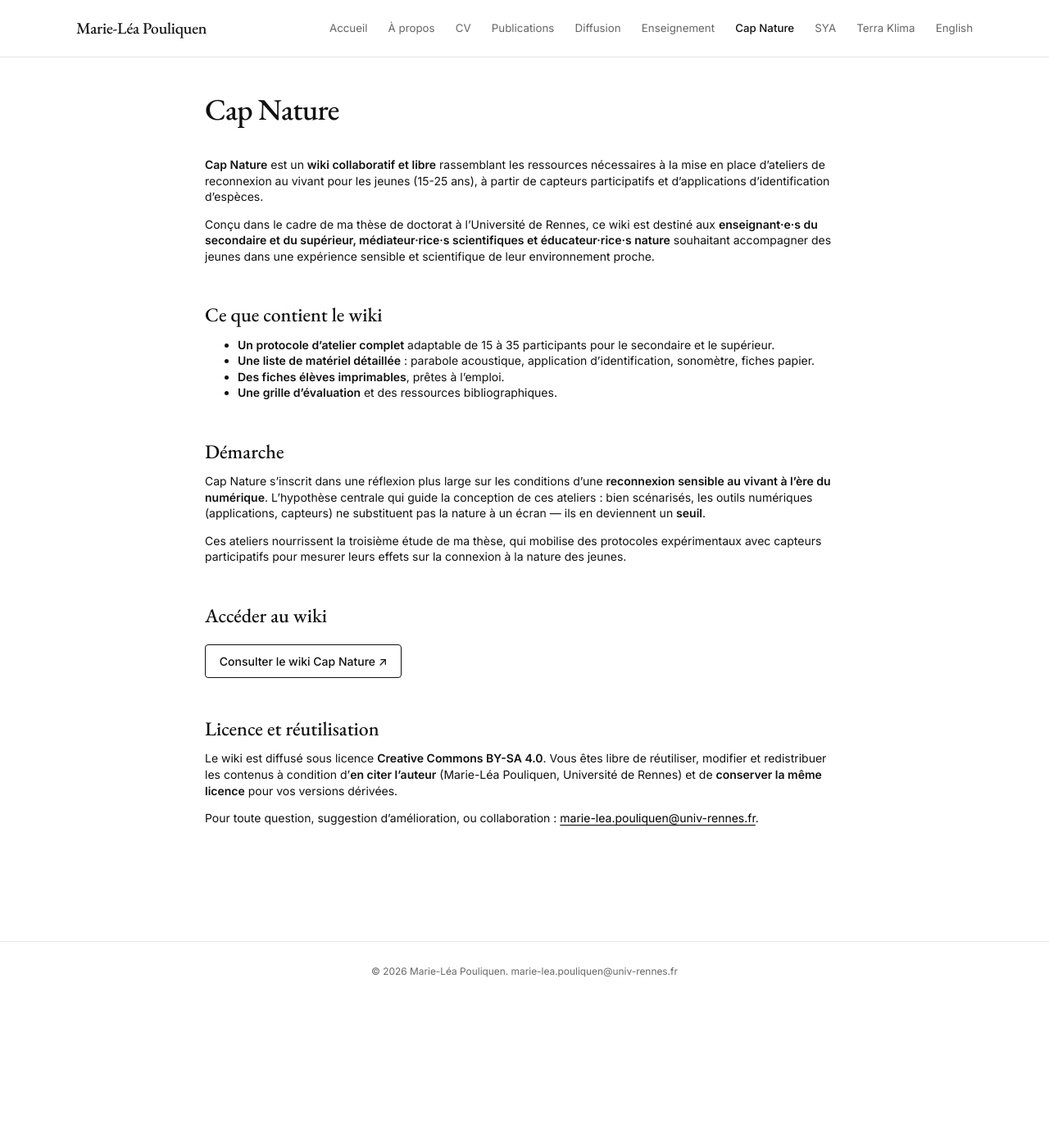
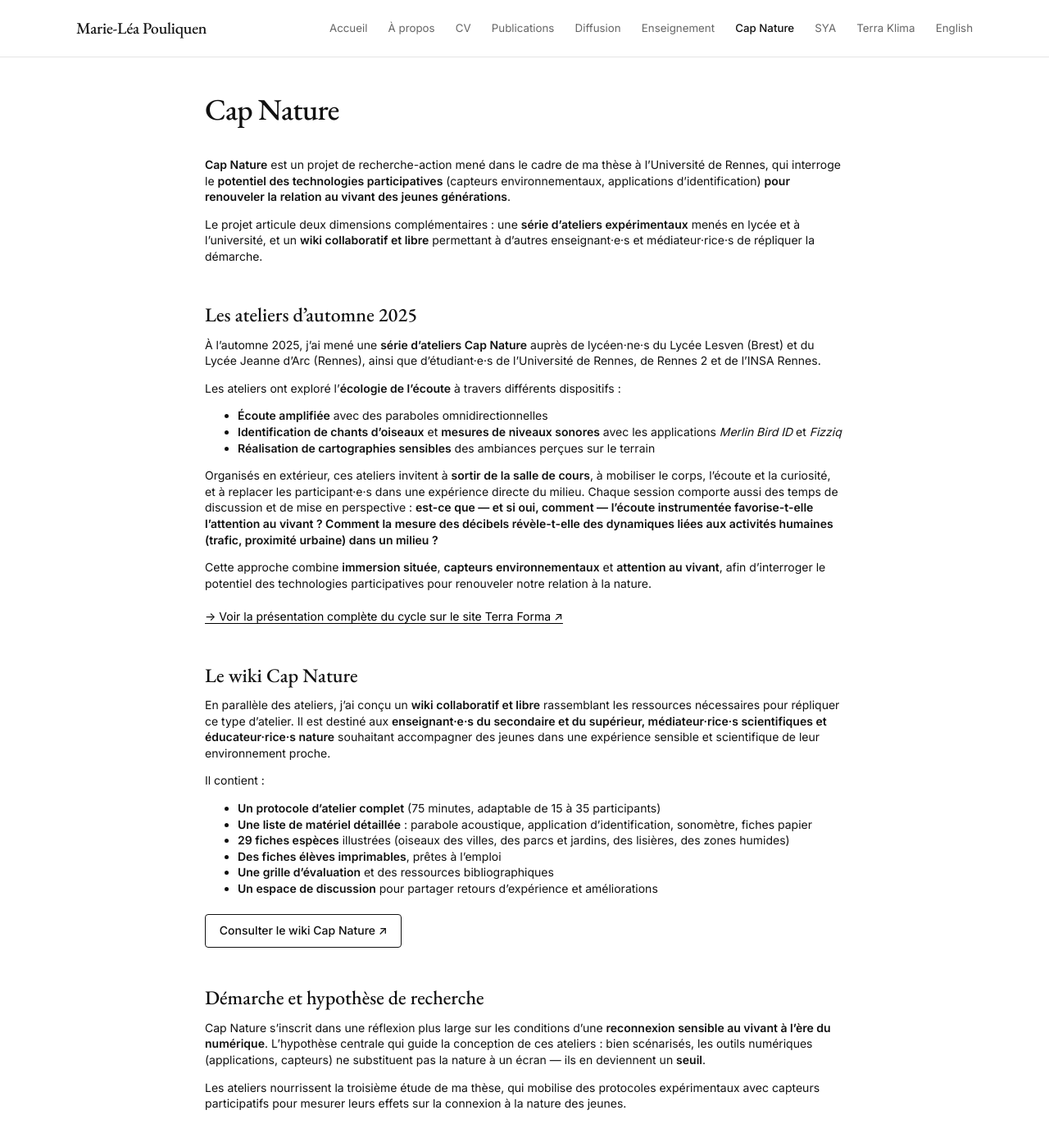
Before and after one commit to marieleapouliquen/marieleapouliquen.github.io, a Jekyll site: the page built from _pages/cap-nature.md, in a window 1280 px wide and 1400 px high. Shown: the top 1393 px of the window at 82% size. Built offline with Jekyll 4.4.1, drawn with Linux system fonts in a browser that asks for light colours.

Commit message:
Update cap-nature.md

```diff
--- a/_pages/cap-nature.md
+++ b/_pages/cap-nature.md
@@ -2,29 +2,49 @@
 layout: default
 permalink: /cap-nature/
 title: Cap Nature
-description: Wiki des ateliers Cap Nature — ressource pédagogique pour reconnecter les jeunes au vivant
+description: Ateliers et wiki Cap Nature — capteurs participatifs pour renouer une relation à la nature
 ---
 
-**Cap Nature** est un **wiki collaboratif et libre** rassemblant les ressources nécessaires à la mise en place d'ateliers de reconnexion au vivant pour les jeunes (15-25 ans), à partir de capteurs participatifs et d'applications d'identification d'espèces.
+**Cap Nature** est un projet de recherche-action mené dans le cadre de ma thèse à l'Université de Rennes, qui interroge le **potentiel des technologies participatives** (capteurs environnementaux, applications d'identification) **pour renouveler la relation au vivant des jeunes générations**.
 
-Conçu dans le cadre de ma thèse de doctorat à l'Université de Rennes, ce wiki est destiné aux **enseignant·e·s du secondaire et du supérieur, médiateur·rice·s scientifiques et éducateur·rice·s nature** souhaitant accompagner des jeunes dans une expérience sensible et scientifique de leur environnement proche.
+Le projet articule deux dimensions complémentaires : une **série d'ateliers expérimentaux** menés en lycée et à l'université, et un **wiki collaboratif et libre** permettant à d'autres enseignant·e·s et médiateur·rice·s de répliquer la démarche.
 
-## Ce que contient le wiki
+## Les ateliers d'automne 2025
 
-- **Un protocole d'atelier complet** adaptable de 15 à 35 participants pour le secondaire et le supérieur.
-- **Une liste de matériel détaillée** : parabole acoustique, application d'identification, sonomètre, fiches papier.
-- **Des fiches élèves imprimables**, prêtes à l'emploi.
-- **Une grille d'évaluation** et des ressources bibliographiques.
+À l'automne 2025, j'ai mené une **série d'ateliers Cap Nature** auprès de lycéen·ne·s du Lycée Lesven (Brest) et du Lycée Jeanne d'Arc (Rennes), ainsi que d'étudiant·e·s de l'Université de Rennes, de Rennes 2 et de l'INSA Rennes.
 
-## Démarche
+Les ateliers ont exploré l'**écologie de l'écoute** à travers différents dispositifs :
+
+- **Écoute amplifiée** avec des paraboles omnidirectionnelles
+- **Identification de chants d'oiseaux** et **mesures de niveaux sonores** avec les applications *Merlin Bird ID* et *Fizziq*
+- **Réalisation de cartographies sensibles** des ambiances perçues sur le terrain
+
+Organisés en extérieur, ces ateliers invitent à **sortir de la salle de cours**, à mobiliser le corps, l'écoute et la curiosité, et à replacer les participant·e·s dans une expérience directe du milieu. Chaque session comporte aussi des temps de discussion et de mise en perspective : **est-ce que — et si oui, comment — l'écoute instrumentée favorise-t-elle l'attention au vivant ? Comment la mesure des décibels révèle-t-elle des dynamiques liées aux activités humaines (trafic, proximité urbaine) dans un milieu ?**
+
+Cette approche combine **immersion située**, **capteurs environnementaux** et **attention au vivant**, afin d'interroger le potentiel des technologies participatives pour renouveler notre relation à la nature.
+
+<p style="margin-top: 1.5rem;"><a href="https://terra-forma-web.osug.fr/Les-ateliers-Cap-Nature-Presentation-du-cycle-d-automne-2025" class="external-link">→ Voir la présentation complète du cycle sur le site Terra Forma ↗</a></p>
+
+## Le wiki Cap Nature
+
+En parallèle des ateliers, j'ai conçu un **wiki collaboratif et libre** rassemblant les ressources nécessaires pour répliquer ce type d'atelier. Il est destiné aux **enseignant·e·s du secondaire et du supérieur, médiateur·rice·s scientifiques et éducateur·rice·s nature** souhaitant accompagner des jeunes dans une expérience sensible et scientifique de leur environnement proche.
+
+Il contient :
+
+- **Un protocole d'atelier complet** (75 minutes, adaptable de 15 à 35 participants)
+- **Une liste de matériel détaillée** : parabole acoustique, application d'identification, sonomètre, fiches papier
+- **29 fiches espèces** illustrées (oiseaux des villes, des parcs et jardins, des lisières, des zones humides)
+- **Des fiches élèves imprimables**, prêtes à l'emploi
+- **Une grille d'évaluation** et des ressources bibliographiques
+- **Un espace de discussion** pour partager retours d'expérience et améliorations
+
+<p style="margin-top: 1.5rem;"><a href="https://marieleapouliquen.github.io/wiki-cap-nature/" class="btn-external">Consulter le wiki Cap Nature ↗</a></p>
+
+## Démarche et hypothèse de recherche
 
 Cap Nature s'inscrit dans une réflexion plus large sur les conditions d'une **reconnexion sensible au vivant à l'ère du numérique**. L'hypothèse centrale qui guide la conception de ces ateliers : bien scénarisés, les outils numériques (applications, capteurs) ne substituent pas la nature à un écran — ils en deviennent un **seuil**.
 
-Ces ateliers nourrissent la troisième étude de ma thèse, qui mobilise des protocoles expérimentaux avec capteurs participatifs pour mesurer leurs effets sur la connexion à la nature des jeunes.
-
-## Accéder au wiki
-
-<p style="margin-top: 1.5rem;"><a href="https://marieleapouliquen.github.io/wiki-cap-nature/" class="btn-external">Consulter le wiki Cap Nature ↗</a></p>
+Les ateliers nourrissent la troisième étude de ma thèse, qui mobilise des protocoles expérimentaux avec capteurs participatifs pour mesurer leurs effets sur la connexion à la nature des jeunes.
 
 ## Licence et réutilisation
 
```
